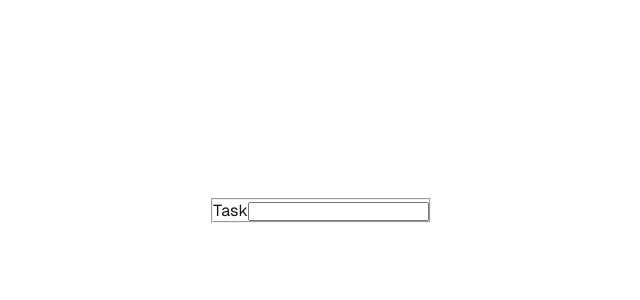
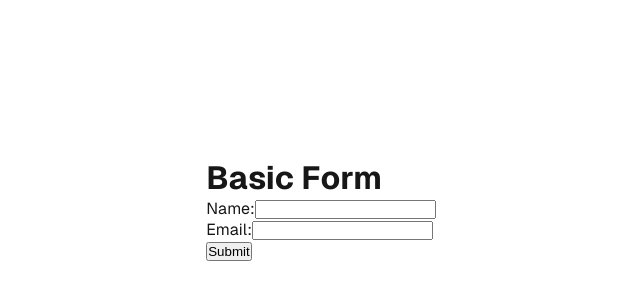
Before and after one commit to jordanfh1/task-management, a Next.js app in the folder task-management/: page / in a window 1280 px wide. Shown: the part 190-490 px from the top of the page, without its empty margins (319-959 px from the left). Built offline with nearby package versions, Linux system fonts and the light colour scheme.

Commit message:
add form

```diff
--- /dev/null
+++ b/task-management/src/app/components/Form/Form.tsx
@@ -0,0 +1,67 @@
+'use client';
+import React, { useState } from 'react';
+import './form.module.css';
+
+interface FormData {
+  name: string;
+  email: string;
+}
+
+const SimpleForm: React.FC = () => {
+  const [formData, setFormData] = useState<FormData>({ name: '', email: '' });
+  const [submittedData, setSubmittedData] = useState<FormData | null>(null);
+
+  const handleChange = (e: React.ChangeEvent<HTMLInputElement>) => {
+    const { name, value } = e.target;
+    setFormData({ ...formData, [name]: value });
+  };
+
+
+
+  const handleSubmit = (e: React.FormEvent) => {
+    e.preventDefault();
+    setSubmittedData(formData);
+    setFormData({ name: '', email: '' });
+  };
+
+  return (
+    <div>
+      <h1>Basic Form</h1>
+      <form onSubmit={handleSubmit}>
+        <div>
+          <label htmlFor="name">Name:</label>
+          <input
+            type="text"
+            id="name"
+            name="name"
+            value={formData.name}
+            onChange={handleChange}
+            required
+          />
+        </div>
+        <div>
+          <label htmlFor="email">Email:</label>
+          <input
+            type="email"
+            id="email"
+            name="email"
+            value={formData.email}
+            onChange={handleChange}
+            required
+          />
+        </div>
+        <button type="submit">Submit</button>
+      </form>
+
+      {submittedData && (
+        <div>
+          <h2>Submitted Data:</h2>
+          <p>Name: {submittedData.name}</p>
+          <p>Email: {submittedData.email}</p>
+        </div>
+      )}
+    </div>
+  );
+};
+
+export default SimpleForm;
--- a/task-management/src/app/page.tsx
+++ b/task-management/src/app/page.tsx
@@ -1,11 +1,18 @@
 import Image from "next/image";
 import styles from "./page.module.css";
 import react, { useState } from "react";
+import SimpleForm from "./components/Form/Form";
+
 
 export default function Home() {
 
-  const [task, setTask] = useState("");
-  const [formData, setFormData] = useState({});
+
+
+interface FormData {
+  name: string;
+  email: string;
+}
+
 
 
   const handleSubmit = (event: React.FormEvent<HTMLFormElement>) => {
@@ -17,18 +24,12 @@ export default function Home() {
 
 
 
+
+
   return (
     <div className={styles.page}>
       <main className={styles.main}>
-        <form className={styles.form} onSubmit={handleSubmit}>
-          <fieldset>
-            <label>
-              <span>Task</span>
-              <input type="text" />
-            </label>
-          </fieldset>
-        </form>
-
+       <SimpleForm />
       </main>
       <footer className={styles.footer}>
 
```
Also changed, not shown: task-management/src/app/components/Form/Form.module.css (added).
